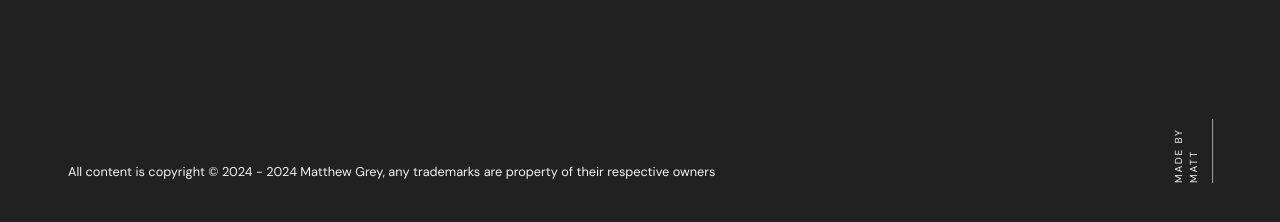
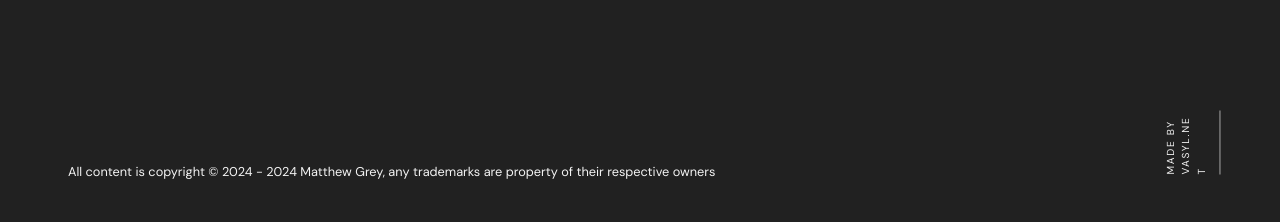
Before and after one commit to zlatait/main, a Jekyll site: the page built from _pages/contact.html, in a window 1280 px wide. Shown: the part 656-878 px from the top of the page. Built offline with Jekyll 4.4.1, drawn with Linux system fonts in a browser that asks for light colours; nearby versions of some CDN libraries.

Commit message:
Update footer.html

```diff
--- a/_includes/footer.html
+++ b/_includes/footer.html
@@ -1,8 +1,8 @@
 <footer class="main-footer">
   <div class="footer-license-wrapper">
-    <a class="license" href="https://github.com/MattGreyDesign/mattgreydesign.github.io/blob/master/LICENSE" title="View the license for this site and it's content"><small>All content is copyright &copy; {{ site.start-year }} - {{ site.time | date: '%Y' }} Matthew Grey, any trademarks are property of their respective owners</small></a>
+    <a class="license" href="https://github.com/zlatait/main/blob/master/LICENSE" title="View the license for this site and it's content"><small>All content is copyright &copy; {{ site.start-year }} - {{ site.time | date: '%Y' }} Matthew Grey, any trademarks are property of their respective owners</small></a>
   </div>
   <div class="made-by-wrapper">
-    <a class="made-by" href="//github.com/MattGreyDesign/mattgreydesign.github.io">Made by Matt</a>
+    <a class="made-by" href="https://www.vasyl.net">Made by vasyl.net</a>
   </div>
 </footer>
```
